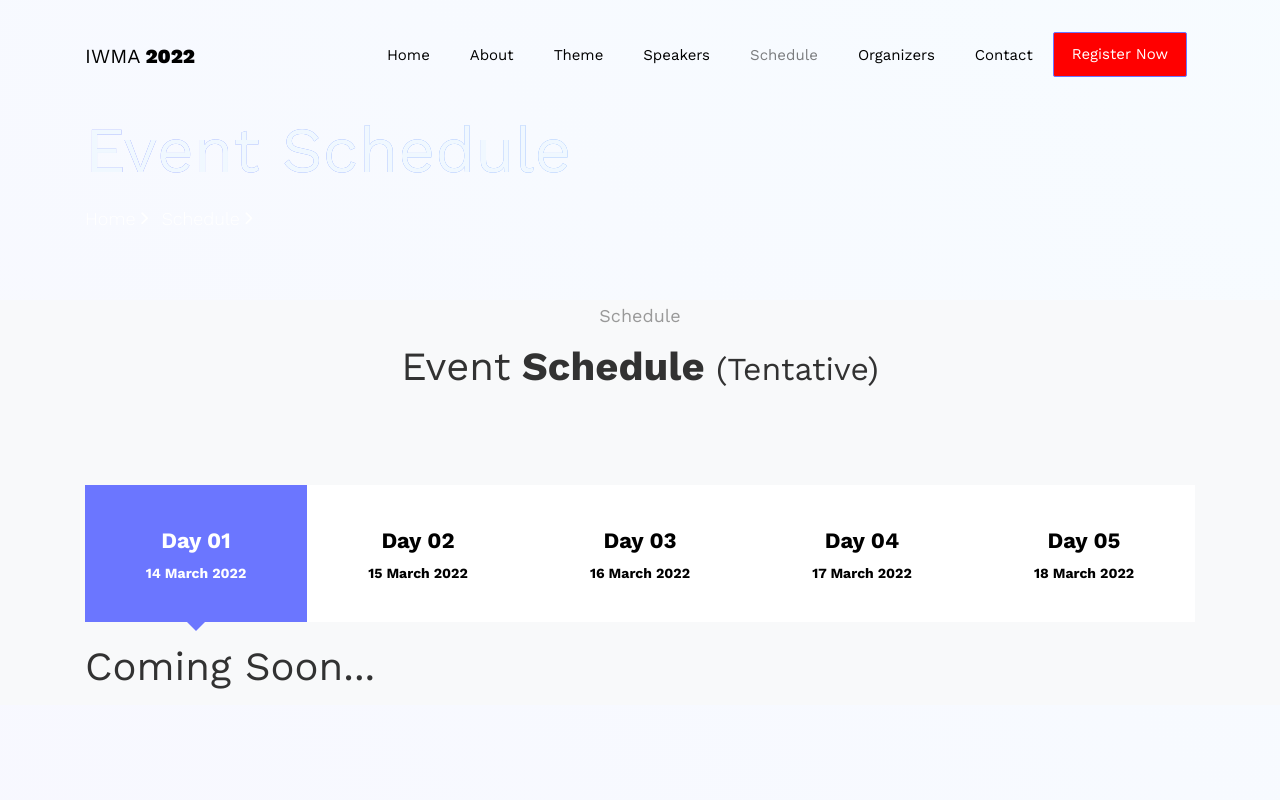
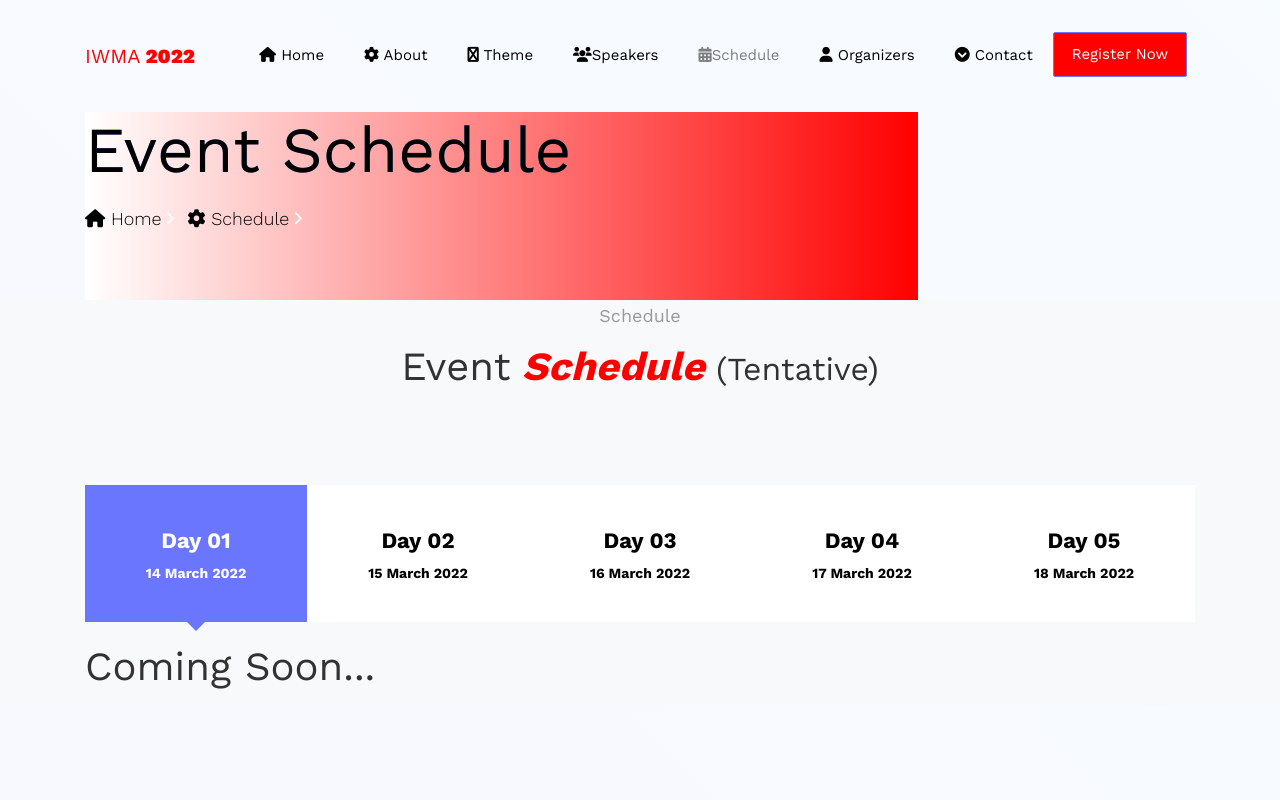
Before and after one commit to incredible-India/iwma-2022, a plain HTML site: page schedule.html in a window 1280 px wide. Shown: the top 800 px of the page. Drawn offline with nearby package versions, Linux system fonts and the light colour scheme; some packages are replaced by stand-ins of ours; no server answers; files whose address does not match are found by name.

Commit message:
done...git add --agit add --agit add --agit add --a!

```diff
--- a/Organizers.html
+++ b/Organizers.html
@@ -30,9 +30,23 @@
 		<link rel="stylesheet" href="css/flaticon.css" />
 		<link rel="stylesheet" href="css/icomoon.css" />
 		<link rel="stylesheet" href="css/style.css" />
+		<link rel="stylesheet" href="https://cdnjs.cloudflare.com/ajax/libs/font-awesome/6.0.0-beta3/css/all.min.css" integrity="sha512-Fo3rlrZj/k7ujTnHg4CGR2D7kSs0v4LLanw2qksYuRlEzO+tcaEPQogQ0KaoGN26/zrn20ImR1DfuLWnOo7aBA==" crossorigin="anonymous" referrerpolicy="no-referrer" />
+
+		<style>
+			::-webkit-scrollbar{
+
+width: 5px;
+}
+
+::-webkit-scrollbar-thumb{
+
+background-image: linear-gradient(red,white);
+
+  border-radius: 20px;
+}
+		</style>
 	</head>
-
-	<body>
+	<body >
 		<nav
 			class="
 				navbar navbar-expand-lg navbar-dark
@@ -43,8 +57,10 @@
 			id="ftco-navbar"
 		>
 			<div class="container">
-				<a class="navbar-brand" href="index.html"
-					>IWMA<span> 2022</span></a
+				<a
+					class="navbar-brand"
+					href="index.html" style="color: red;"
+					>IWMA<span style="color:red;"> 2022</span></a
 				>
 				<button
 					class="navbar-toggler"
@@ -61,34 +77,35 @@
 				<div class="collapse navbar-collapse" id="ftco-nav">
 					<ul class="navbar-nav ml-auto">
 						<li class="nav-item">
-							<a href="index.html" class="nav-link">Home</a>
+							<a href="index.html" class="nav-link"><i class="fas fa-home"></i> Home</a>
 						</li>
 						<li class="nav-item">
-							<a href="about.html" class="nav-link">About</a>
+							<a href="about.html" class="nav-link"><i class="fas fa-cog"></i> About</a>
 						</li>
 						<li class="nav-item">
-							<a href="theme.html" class="nav-link">Theme</a>
+							<a href="theme.html" class="nav-link"><i class="fas fa-ethereum"></i> Theme</a>
 						</li>
 
 						<li class="nav-item">
 							<a href="speakers.html" class="nav-link"
-								>Speakers</a
+								><i class="fas fa-users"></i>Speakers</a
+							>
+						</li>
+						<li class="nav-item active">
+							<a href="schedule.html" class="nav-link"
+								><i class="fas fa-calendar-alt"></i>Schedule</a
+							>
+						</li>
+						<!-- <li class="nav-item"><a href="register.html" class="nav-link">Register</a></li> -->
+						<li class="nav-item">
+							<a href="Organizers.html" class="nav-link"
+								><i class="fas fa-user"></i> Organizers</a
 							>
 						</li>
 						<li class="nav-item">
-							<a href="schedule.html" class="nav-link"
-								>Schedule</a
-							>
+							<a href="contact.html" class="nav-link"><i class="fas fa-chevron-circle-down"></i> Contact</a>
 						</li>
-						<!-- <li class="nav-item"><a href="register.html" class="nav-link">Register</a></li> -->
-						<li class="nav-item active">
-							<a href="Organizers.html" class="nav-link"
-								>Organizers</a
-							>
-						</li>
-						<li class="nav-item">
-							<a href="contact.html" class="nav-link">Contact</a>
-						</li>
+						<!-- <li class="nav-item cta mr-md-2"><a href="regform.html" class="nav-link">Buy ticket</a></li> -->
 						<li class="nav-item cta mr-md-2">
 							<a
 								href="register.html"
@@ -132,14 +149,14 @@
 								><a
 									style="color: white !important"
 									href="index.html"
-									>Home
+									><i class="fas fa-home" style="color :white;"></i> Home
 									<i
 										style="color: white !important"
 										class="ion-ios-arrow-forward"
 									></i></a
 							></span>
 							<span style="color: white !important"
-								>Organizers
+								> <i class="fas fa-user" style="color :white;"></i> Organizers
 								<i
 									style="color: white !important"
 									class="ion-ios-arrow-forward"
@@ -212,11 +229,11 @@
 						<!-- <h2 class="mb-4"> Organizers</h2> -->
 					</div>
 				</div>
-				<div class="row">
+				<div class="row"style="background-image:linear-gradient(to right,red,white)">
 					<div class="col-md-12 speaker">
 						<!-- <img src="images/speaker-1.jpg" class="img-fluid" alt="Colorlib HTML5 Template"> -->
 						<div class="text text-center pt-3">
-							<h2>Organizers</h2>
+							<h2> Organizers</h2>
 						</div>
 					</div>
 				</div>
--- a/schedule.html
+++ b/schedule.html
@@ -30,8 +30,23 @@
 		<link rel="stylesheet" href="css/flaticon.css" />
 		<link rel="stylesheet" href="css/icomoon.css" />
 		<link rel="stylesheet" href="css/style.css" />
+		<link rel="stylesheet" href="https://cdnjs.cloudflare.com/ajax/libs/font-awesome/6.0.0-beta3/css/all.min.css" integrity="sha512-Fo3rlrZj/k7ujTnHg4CGR2D7kSs0v4LLanw2qksYuRlEzO+tcaEPQogQ0KaoGN26/zrn20ImR1DfuLWnOo7aBA==" crossorigin="anonymous" referrerpolicy="no-referrer" />
+
+		<style>
+			::-webkit-scrollbar{
+
+width: 5px;
+}
+
+::-webkit-scrollbar-thumb{
+
+background-image: linear-gradient(red,white);
+
+  border-radius: 20px;
+}
+		</style>
 	</head>
-	<body>
+	<body >
 		<nav
 			class="
 				navbar navbar-expand-lg navbar-dark
@@ -42,8 +57,10 @@
 			id="ftco-navbar"
 		>
 			<div class="container">
-				<a class="navbar-brand" href="index.html"
-					>IWMA<span> 2022</span></a
+				<a
+					class="navbar-brand"
+					href="index.html" style="color: red;"
+					>IWMA<span style="color:red;"> 2022</span></a
 				>
 				<button
 					class="navbar-toggler"
@@ -60,33 +77,33 @@
 				<div class="collapse navbar-collapse" id="ftco-nav">
 					<ul class="navbar-nav ml-auto">
 						<li class="nav-item">
-							<a href="index.html" class="nav-link">Home</a>
+							<a href="index.html" class="nav-link"><i class="fas fa-home"></i> Home</a>
 						</li>
 						<li class="nav-item">
-							<a href="about.html" class="nav-link">About</a>
+							<a href="about.html" class="nav-link"><i class="fas fa-cog"></i> About</a>
 						</li>
 						<li class="nav-item">
-							<a href="theme.html" class="nav-link">Theme</a>
+							<a href="theme.html" class="nav-link"><i class="fas fa-ethereum"></i> Theme</a>
 						</li>
 
 						<li class="nav-item">
 							<a href="speakers.html" class="nav-link"
-								>Speakers</a
+								><i class="fas fa-users"></i>Speakers</a
 							>
 						</li>
 						<li class="nav-item active">
 							<a href="schedule.html" class="nav-link"
-								>Schedule</a
+								><i class="fas fa-calendar-alt"></i>Schedule</a
 							>
 						</li>
 						<!-- <li class="nav-item"><a href="register.html" class="nav-link">Register</a></li> -->
 						<li class="nav-item">
 							<a href="Organizers.html" class="nav-link"
-								>Organizers</a
+								><i class="fas fa-user"></i> Organizers</a
 							>
 						</li>
 						<li class="nav-item">
-							<a href="contact.html" class="nav-link">Contact</a>
+							<a href="contact.html" class="nav-link"><i class="fas fa-chevron-circle-down"></i> Contact</a>
 						</li>
 						<!-- <li class="nav-item cta mr-md-2"><a href="regform.html" class="nav-link">Buy ticket</a></li> -->
 						<li class="nav-item cta mr-md-2">
@@ -120,26 +137,26 @@
 						justify-content-start
 					"
 				>
-					<div class="col-md-9 ftco-animate pb-5">
+					<div class="col-md-9 ftco-animate pb-5" style="background-image: linear-gradient(to right,white,rgba(255,0,0,1));">
 						<h1
 							class="mb-3 bread"
-							style="color: aliceblue !important"
+							style="color: black !important"
 						>
 							Event Schedule
 						</h1>
 						<p class="breadcrumbs">
 							<span class="mr-2"
 								><a
-									style="color: white !important"
+									style="color: black !important"
 									href="index.html"
-									>Home
+									><i class="fas fa-home" style="color: black"></i> Home
 									<i
 										style="color: white !important"
 										class="ion-ios-arrow-forward"
 									></i></a
 							></span>
-							<span style="color: white !important"
-								>Schedule
+							<span style="color: black !important"
+								><i class="fas fa-cog" style="color: black"></i> Schedule
 								<i
 									style="color: white !important"
 									class="ion-ios-arrow-forward"
@@ -166,7 +183,7 @@
 					>
 						<span class="subheading">Schedule</span>
 						<h2 class="mb-4">
-							<span>Event</span> Schedule
+							<span>Event</span> <i style="color: red;">Schedule</i>
 							<span class="small">(Tentative)</span>
 						</h2>
 					</div>
```
Also changed, not shown: about.html (+9 -7 lines), contact.html (+30 -14 lines), index.html (+15 -12 lines), speakers.html (+17 -17 lines), theme.html (+32 -15 lines).
